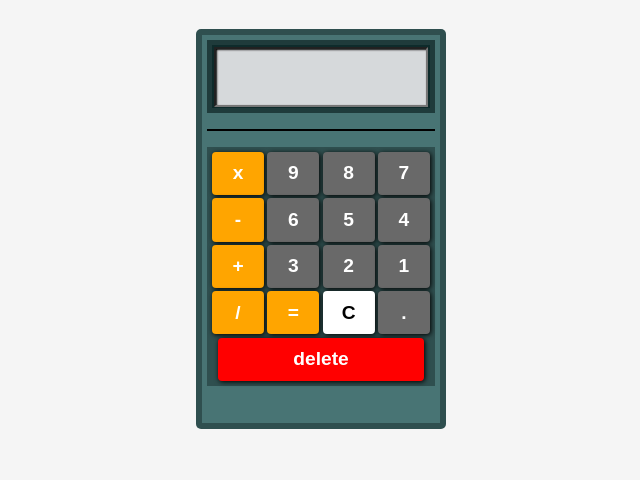
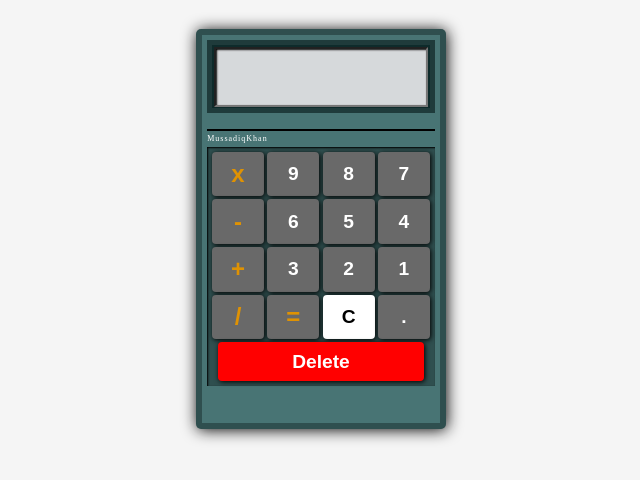
Before and after one commit to mussadiqkhan6886/CodeAlpha_Intern_1Month, a plain HTML site: page CodeAlpha_Calculator/index.html in a window 1280 px wide. Shown: the part 106-586 px from the top of the page, without its empty margins (319-959 px from the left). Drawn offline with Linux system fonts and the light colour scheme.

Commit message:
fixed css

```diff
--- a/CodeAlpha_Calculator/style.css
+++ b/CodeAlpha_Calculator/style.css
@@ -24,6 +24,8 @@ header{
     height: 50%;
     margin-top: 2em;
     border-radius: 5px;
+    box-shadow: 1px 1px 15px black,
+    1px 1px 15px white;
 }
 .calculator{
     background-color: rgb(72, 116, 116);
@@ -48,15 +50,25 @@ input{
     background-color: rgb(214, 217, 219);
     box-shadow: inset 1px 1px 2px black,
     inset 1px 1px 2px white;
-    padding-left: 10px;
-    font-size: 1.4em;
+    padding-right: 8px;
+    font-size: 1.8em;
     letter-spacing: 1px;
+    text-align: right;
 }
 .controls{
     height: 68%;
     padding-top: 1em;
     margin-top: 1em;
     border-top: 2px double black;
+    position: relative;
+}
+.controls::before{
+    content: 'MussadiqKhan';
+    position: absolute;
+    top: 3px;
+    font-size: 0.5rem;
+    color: white;
+    letter-spacing: 1px;
 }
 .buttons{
     height: 100%;
@@ -65,6 +77,7 @@ input{
     padding: 0.3em;
     gap: 0.2em;
     background-color: darkslategray;
+    box-shadow: inset 1px 1px 2px black;
 }
 .buttons button{
     border: none;
@@ -79,16 +92,19 @@ input{
     grid-column: 1 / 5;
     margin: 0 0.3em;
     background-color: red;
+    text-transform: capitalize;
 }
 .buttons #reset{
     background-color: white;
     color: black;
 }
 .buttons .operator{
-    background-color: orange;
+    color: rgb(223, 146, 3);
+    font-size: 1.5rem;
 }
 .buttons button:hover{
     cursor: pointer;
+    filter: brightness(150%);
 }
 .buttons button:active{
     box-shadow: inset 1px 1px 2px black;
```
